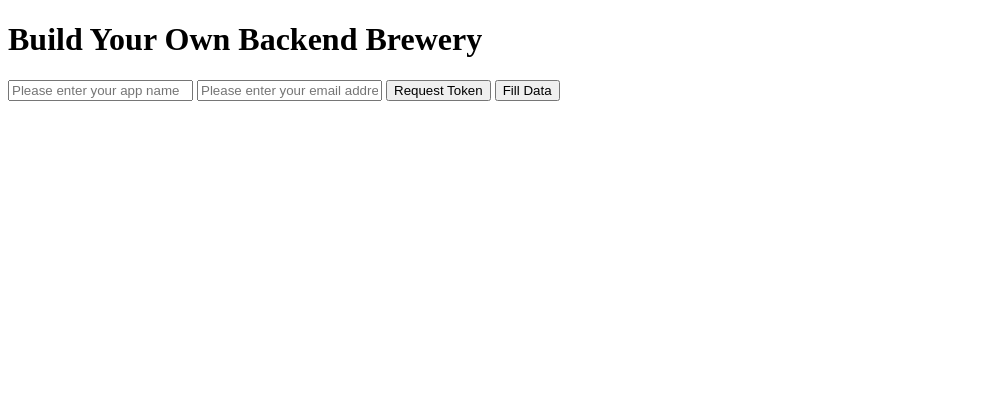
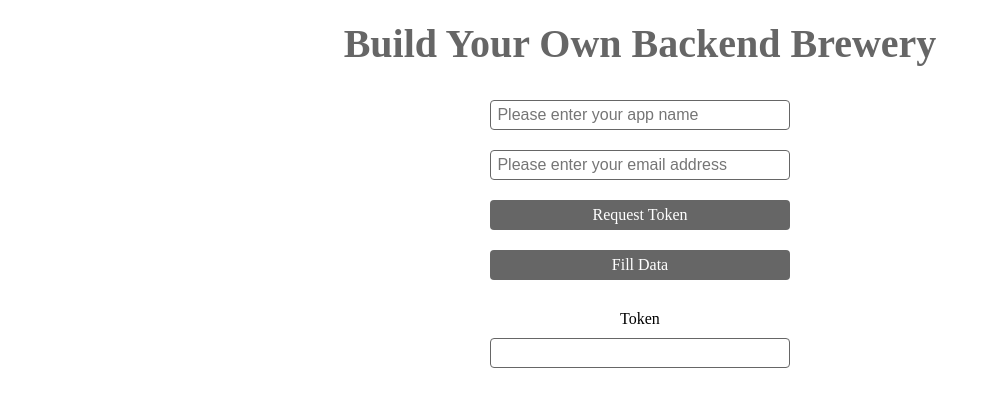
Before and after one commit to EndlessHypnosis/build-your-own-backend, a website: page public/index.html in a window 1280 px wide. Shown: the whole page, without its empty margins (0-991 px from the left). Drawn offline with nearby package versions, Linux system fonts and the light colour scheme.

Commit message:
basic css and html layout

```diff
--- /dev/null
+++ b/public/css/stylesheet.css
@@ -0,0 +1,124 @@
+/**********************************************
+          General
+***********************************************/
+
+* {
+  box-sizing: border-box;
+  margin: 0px;
+}
+
+
+/**********************************************
+          Header
+***********************************************/
+
+header  {
+  width: 100%;
+  height: 70px;
+}
+
+.main-title {
+  color: #666666;
+  font-size: 40px;
+  text-align: center;
+  margin-top: 20px;
+}
+
+
+/**********************************************
+          main
+***********************************************/
+
+.controls {
+  width: 320px;
+  margin: auto;
+  display: flex;
+  align-items: center;
+  justify-content: center;
+  flex-direction: column;
+}
+
+input {
+  width: 300px;
+  height: 30px;
+  display: block;
+  margin: 10px;
+  font-size: 16px;
+  border: solid 1px #666666;
+  border-radius: 4px;
+}
+
+.appName-input  {
+
+}
+
+.email-input  {
+
+}
+
+.button  {
+  width: 300px;
+  height: 30px;
+  margin: 10px;
+  background: #666666;
+  color: white;
+  display: flex;
+  align-items: center;
+  justify-content: center;
+  border-radius: 4px;
+}
+
+.button:hover {
+  cursor: pointer;
+  background: red;
+}
+
+.auth-submit  {
+
+}
+
+#btn-fill-data  {
+
+}
+
+.response-container {
+  width: 100%;
+  margin-top: 20px;
+  display: flex;
+  align-items: center;
+  justify-content: center;
+  flex-direction: column;
+}
+
+.token-response {
+  color: #666666;
+  font-size: 40px;
+  text-align: center;
+  margin-top: 20px;
+}
+
+.token-container  {
+  width: 300px;
+  min-height: 30px;
+  font-size: 14px;
+  margin: auto;
+  margin-top: 10px;
+  border: solid 1px #666666;
+  border-radius: 4px;
+  display: flex;
+  align-items: center;
+  justify-content: center;
+  flex-direction: column;
+}
+
+.response {
+  width: 290px;
+  height: 130px;
+  font-size: 14px;
+  border: none;
+  resize: none;
+}
+
+.admin-response {
+  font-size: 18px;
+}
--- a/public/index.html
+++ b/public/index.html
@@ -4,26 +4,38 @@
   <meta charset="UTF-8">
   <meta name="viewport" content="width=device-width, initial-scale=1.0">
   <meta http-equiv="X-UA-Compatible" content="ie=edge">
-
+  <link rel='stylesheet' href='./css/stylesheet.css'>
+  <meta name="viewport" content="width=device-width, initial-scale=1">
 
 
 
   <title>Build Your Own Backend</title>
 </head>
 <body>
-  <h1>Build Your Own Backend Brewery</h1>
 
-  <input type='text' class='appName-input' placeholder='Please enter your app name'/>
+  <header>
 
-  <input type='email' class='email-input' placeholder='Please enter your email address'/>
+    <h1 class='main-title'>Build Your Own Backend Brewery</h1>
 
-  <button class='auth-submit'>Request Token</button>
+  </header>
 
-  <button id='btn-fill-data'>Fill Data</button>
+  <main>
 
-  <div class='token-container'>
+    <section class='controls'>
+      <input type='text' class='appName-input' placeholder=' Please enter your app name'/>
+      <input type='email' class='email-input' placeholder=' Please enter your email address'/>
+      <div class='button auth-submit'>Request Token</div>
+      <div class='button' id='btn-fill-data'>Fill Data</div>
+    </section>
 
-  </div>
+    <section class='response-container'>
+      <p class='token-title'>Token</p>
+      <section class='token-container'>
+        <!-- append token here -->
+      </section>
+    </section>
+
+  </main>
 
 
 
--- a/public/scripts/app.js
+++ b/public/scripts/app.js
@@ -28,8 +28,8 @@ const fillData = () => {
       .then(data => data.json())
       .then(data => {
           tokenDiv.append(`
-            <p>${data.token}</p><br>
-            <p>${data.adminVerification}</p>
+            <textarea class='response'>${data.token}</textarea>
+            <p class='admin-response'>Admin Access: ${data.adminVerification}</p>
           `)
         })
       .catch(err => {
```
